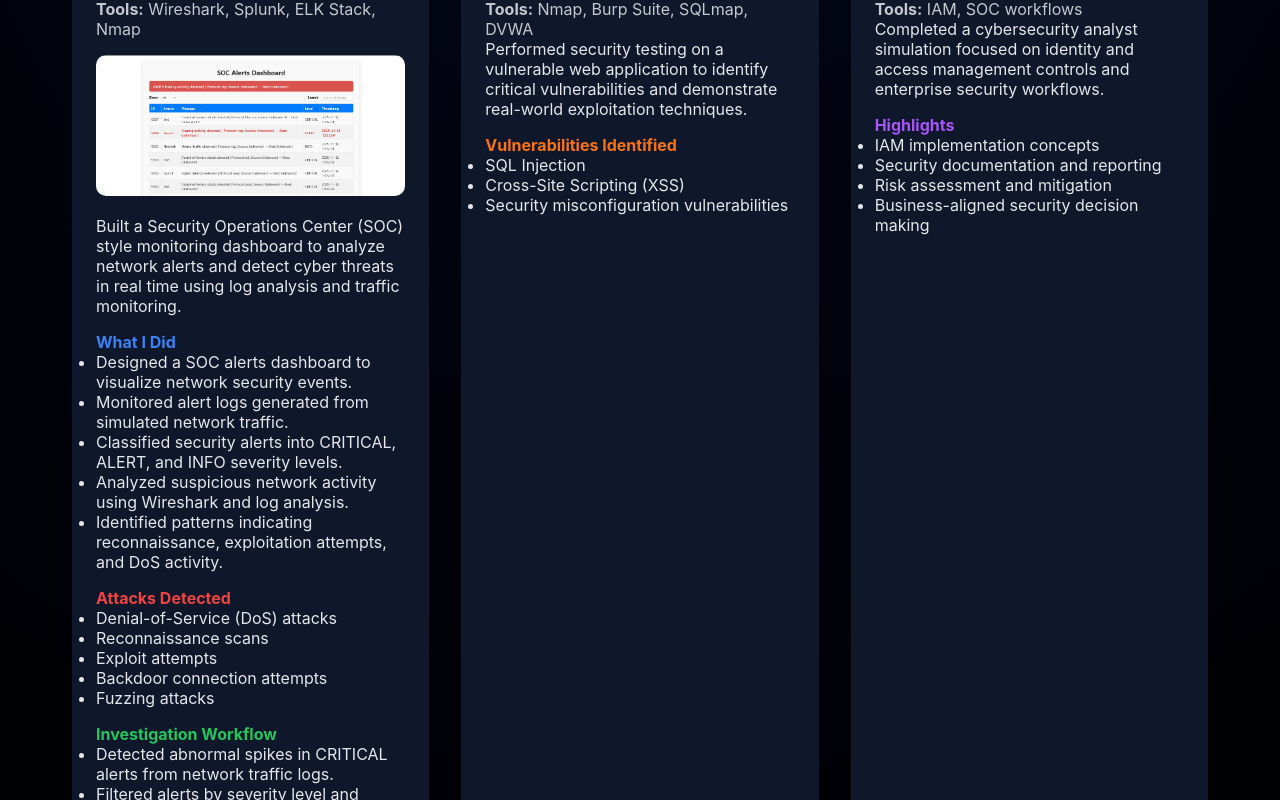
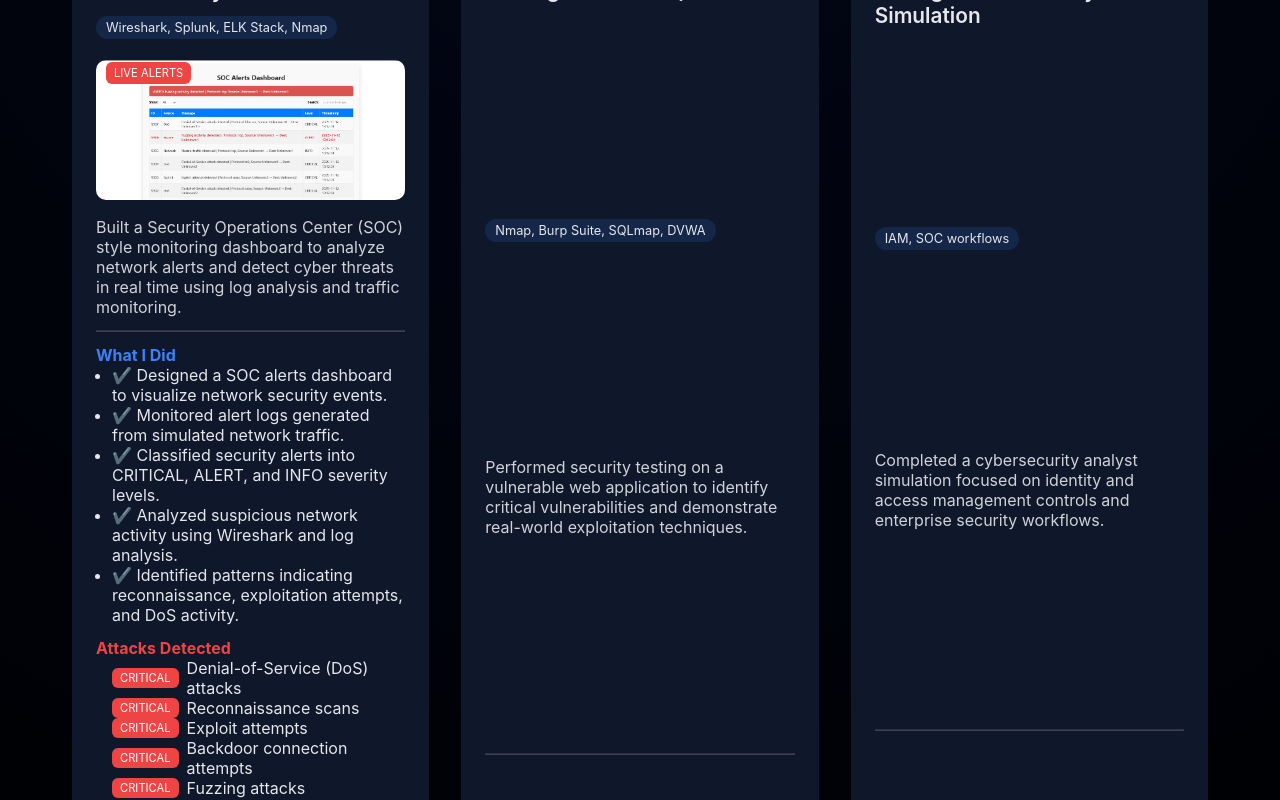
Before and after one commit to Raju84311/portfolio, a React (Vite) app: page /#/cyber in a window 1280 px wide. Shown: the part 300-1100 px from the top of the page. Built offline with nearby package versions, Linux system fonts and the light colour scheme.

Commit message:
Improve cybersecurity projects UI

```diff
--- a/src/sections/CyberSecurityProjects.jsx
+++ b/src/sections/CyberSecurityProjects.jsx
@@ -20,102 +20,155 @@ export default function CyberSecurityProjects() {
         }}
       >
         {portfolioData.cyberProjects.map((project, index) => (
-          <div key={index} className="card">
+          <div
+            key={index}
+            className="card"
+            style={{
+              display: "flex",
+              flexDirection: "column",
+              gap: "0.8rem",
+              justifyContent: "space-between"
+            }}
+          >
+            {/* Title */}
+            <h3 style={{ fontSize: "1.3rem", fontWeight: "600" }}>
+              {project.title}
+            </h3>
 
-            {/* Title */}
-            <h3>{project.title}</h3>
+            {/* Tools Badge */}
+            <div
+              style={{
+                fontSize: "0.8rem",
+                padding: "4px 10px",
+                borderRadius: "20px",
+                background: "rgba(59,130,246,0.15)",
+                width: "fit-content"
+              }}
+            >
+              {project.tools}
+            </div>
 
-            {/* Tools */}
-            <p style={{ opacity: 0.85 }}>
-              <strong>Tools:</strong> {project.tools}
-            </p>
-
-            {/* Image */}
+            {/* Image with SOC Badge */}
             {project.image && (
+              <div style={{ position: "relative" }}>
                 <img
                   src={`/${project.image}`}
                   alt={project.title}
                   style={{
                     width: "100%",
                     borderRadius: "10px",
-                  margin: "1rem 0"
+                    marginTop: "0.5rem"
                   }}
                 />
+
+                {/* LIVE ALERT badge */}
+                <span
+                  style={{
+                    position: "absolute",
+                    top: "10px",
+                    left: "10px",
+                    background: "#ef4444",
+                    color: "white",
+                    padding: "4px 8px",
+                    borderRadius: "6px",
+                    fontSize: "0.7rem"
+                  }}
+                >
+                  LIVE ALERTS
+                </span>
+              </div>
             )}
 
             {/* Description */}
-            <p>{project.description}</p>
+            <p style={{ opacity: 0.9 }}>
+              {project.description}
+            </p>
+
+            <hr style={{ opacity: 0.2 }} />
 
             {/* What I Did */}
             {project.whatIDid && (
-              <>
-                <h4 style={{ marginTop: "1rem", color: "#3b82f6" }}>
-                  What I Did
-                </h4>
-                <ul>
+              <div>
+                <h4 style={{ color: "#3b82f6" }}>What I Did</h4>
+                <ul style={{ paddingLeft: "1rem" }}>
                   {project.whatIDid.map((item, i) => (
-                    <li key={i}>{item}</li>
+                    <li key={i}>✔️ {item}</li>
                   ))}
                 </ul>
-              </>
+              </div>
             )}
 
             {/* Attacks Detected */}
             {project.attacksDetected && (
-              <>
-                <h4 style={{ marginTop: "1rem", color: "#ef4444" }}>
-                  Attacks Detected
-                </h4>
-                <ul>
+              <div>
+                <h4 style={{ color: "#ef4444" }}>Attacks Detected</h4>
+                <ul style={{ paddingLeft: "1rem" }}>
                   {project.attacksDetected.map((attack, i) => (
-                    <li key={i}>{attack}</li>
+                    <li
+                      key={i}
+                      style={{
+                        display: "flex",
+                        alignItems: "center",
+                        gap: "8px"
+                      }}
+                    >
+                      <span
+                        style={{
+                          background: "#ef4444",
+                          color: "white",
+                          padding: "3px 8px",
+                          borderRadius: "6px",
+                          fontSize: "0.7rem"
+                        }}
+                      >
+                        CRITICAL
+                      </span>
+                      {attack}
+                    </li>
                   ))}
                 </ul>
-              </>
+              </div>
             )}
 
-            {/* Investigation Workflow */}
+            {/* Workflow */}
             {project.investigationWorkflow && (
-              <>
-                <h4 style={{ marginTop: "1rem", color: "#22c55e" }}>
+              <div>
+                <h4 style={{ color: "#22c55e" }}>
                   Investigation Workflow
                 </h4>
-                <ul>
+                <ul style={{ paddingLeft: "1rem" }}>
                   {project.investigationWorkflow.map((step, i) => (
-                    <li key={i}>{step}</li>
+                    <li key={i}>➡️ {step}</li>
                   ))}
                 </ul>
-              </>
+              </div>
             )}
 
             {/* Vulnerabilities */}
             {project.vulnerabilities && (
-              <>
-                <h4 style={{ marginTop: "1rem", color: "#f97316" }}>
+              <div>
+                <h4 style={{ color: "#f97316" }}>
                   Vulnerabilities Identified
                 </h4>
-                <ul>
+                <ul style={{ paddingLeft: "1rem" }}>
                   {project.vulnerabilities.map((vuln, i) => (
-                    <li key={i}>{vuln}</li>
+                    <li key={i}>⚠️ {vuln}</li>
                   ))}
                 </ul>
-              </>
+              </div>
             )}
 
             {/* Highlights */}
             {project.highlights && (
-              <>
-                <h4 style={{ marginTop: "1rem", color: "#a855f7" }}>
-                  Highlights
-                </h4>
-                <ul>
+              <div>
+                <h4 style={{ color: "#a855f7" }}>Highlights</h4>
+                <ul style={{ paddingLeft: "1rem" }}>
                   {project.highlights.map((item, i) => (
-                    <li key={i}>{item}</li>
+                    <li key={i}>✔️ {item}</li>
                   ))}
                 </ul>
-              </>
+              </div>
             )}
-
           </div>
         ))}
       </div>
```
Lines whose indentation alone changed are shown as unchanged.
